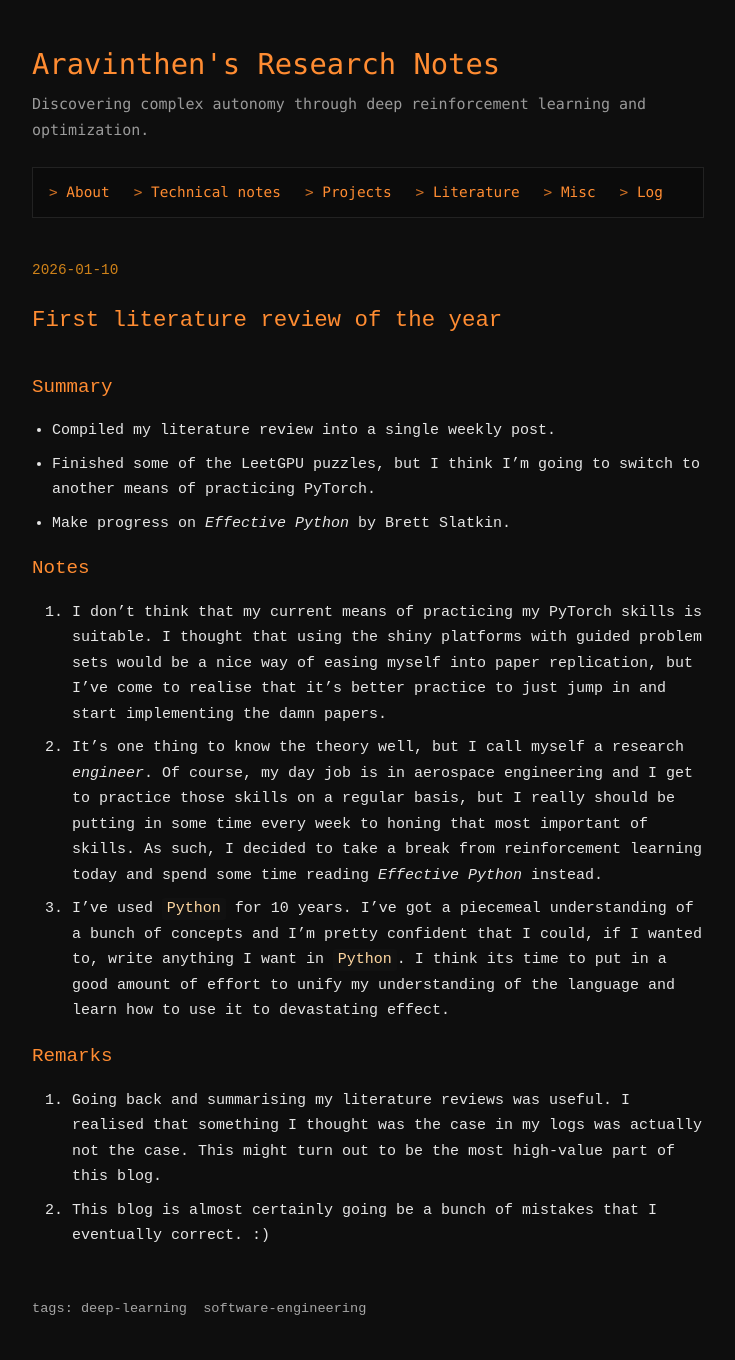
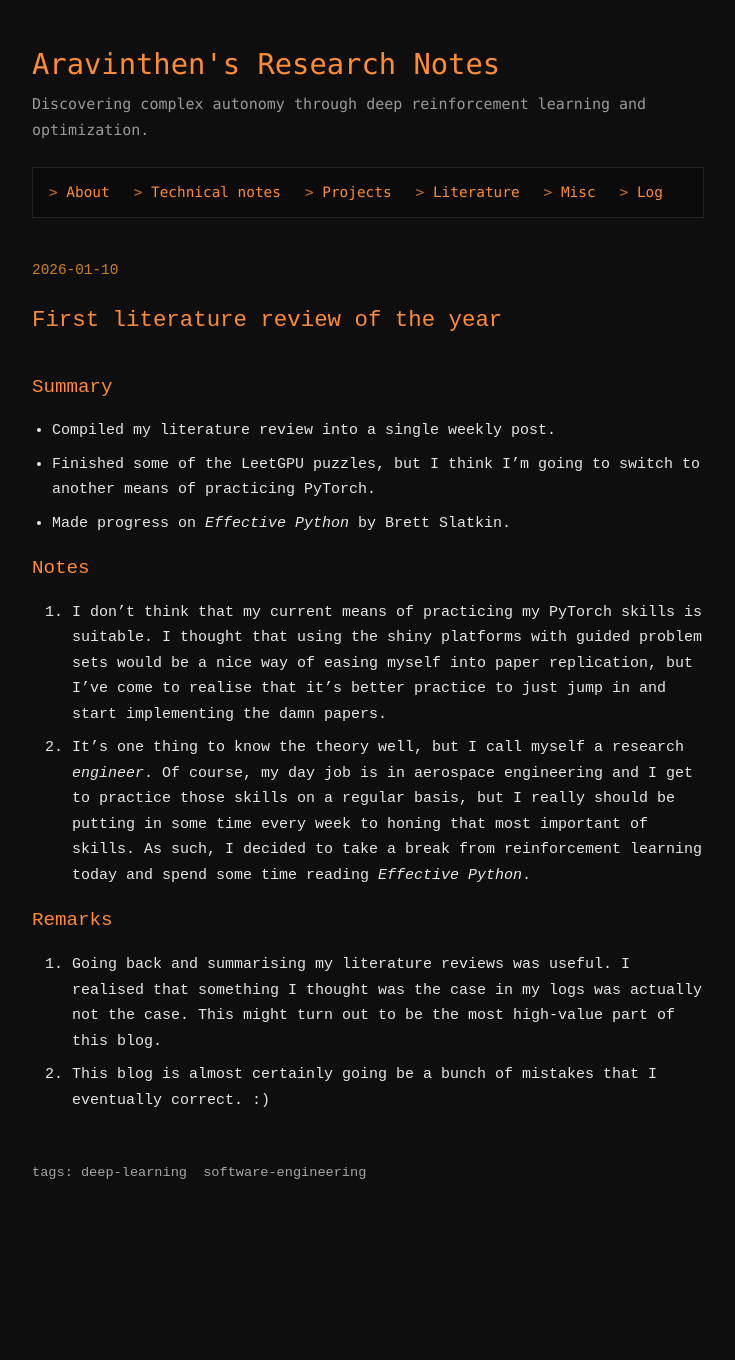
Before and after one commit to aravinthen/aravinthen.github.io, a Jekyll site: the page built from _log/2026-01-10-post9.md, in a window 1280 px wide. Shown: the whole page, without its empty margins (272-1007 px from the left). Built offline with Jekyll 4.4.1, drawn with Linux system fonts in a browser that asks for light colours; after the commit the page ends 1224 px from its top, so only the background shows below that.

Commit message:
daily entry

```diff
--- a/_log/2026-01-10-post9.md
+++ b/_log/2026-01-10-post9.md
@@ -8,12 +8,11 @@ tags: [deep-learning, software-engineering]
 ## Summary
 * Compiled my literature review into a single weekly post.
 * Finished some of the LeetGPU puzzles, but I think I'm going to switch to another means of practicing PyTorch.
-* Make progress on *Effective Python* by Brett Slatkin.
+* Made progress on *Effective Python* by Brett Slatkin.
 
 ## Notes
 1. I don't think that my current means of practicing my PyTorch skills is suitable. I thought that using the shiny platforms with guided problem sets would be a nice way of easing myself into paper replication, but I've come to realise that it's better practice to just jump in and start implementing the damn papers.
-2. It's one thing to know the theory well, but I call myself a research *engineer*. Of course, my day job is in aerospace engineering and I get to practice those skills on a regular basis, but I really should be putting in some time every week to honing that most important of skills. As such, I decided to take a break from reinforcement learning today and spend some time reading *Effective Python* instead.
-3. I've used `Python` for 10 years. I've got a piecemeal understanding of a bunch of concepts and I'm pretty confident that I could, if I wanted to, write anything I want in `Python`. I think its time to put in a good amount of effort to unify my understanding of the language and learn how to use it to devastating effect.
+2. It's one thing to know the theory well, but I call myself a research *engineer*. Of course, my day job is in aerospace engineering and I get to practice those skills on a regular basis, but I really should be putting in some time every week to honing that most important of skills. As such, I decided to take a break from reinforcement learning today and spend some time reading *Effective Python*.
 
 ## Remarks
 1. Going back and summarising my literature reviews was useful. I realised that something I thought was the case in my logs was actually not the case. This might turn out to be the most high-value part of this blog.
```
Also changed, not shown: _log/2026-01-11.md (added, +21 -0 lines).
